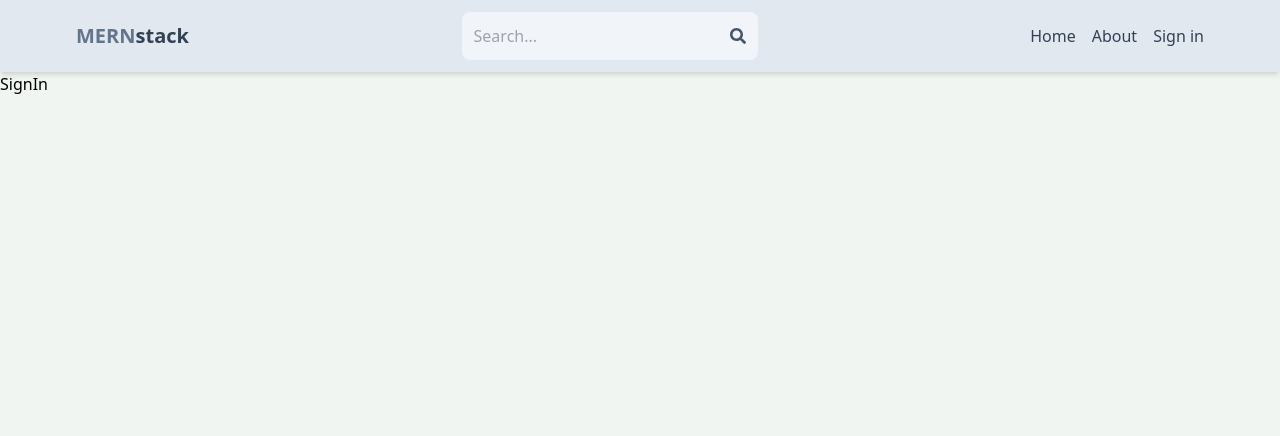
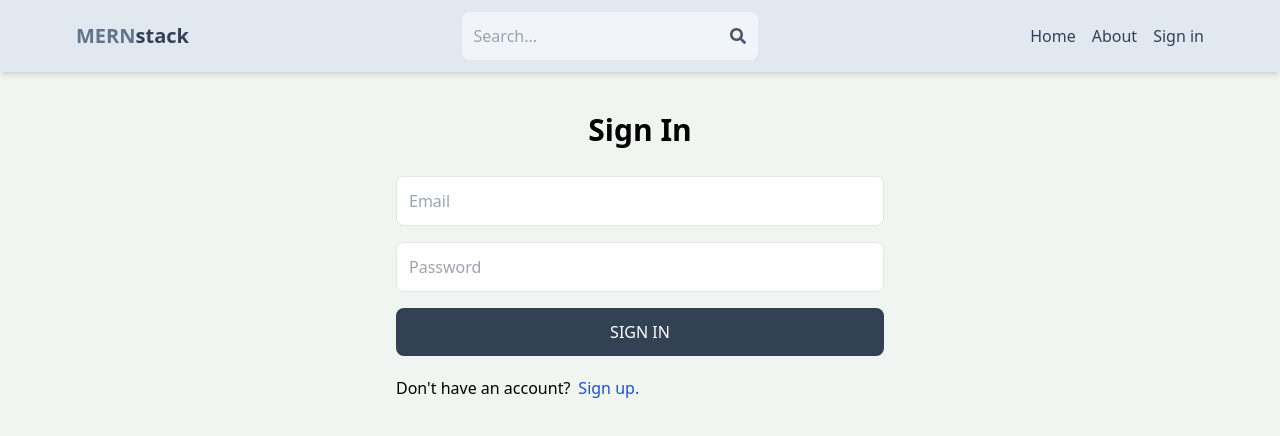
Before and after one commit to Dimterion/MERN-stack, a React (Vite) app in the folder client/: page /sign-in in a window 1280 px wide. Shown: the top 436 px of the page. Built offline with nearby package versions, Linux system fonts and the light colour scheme.

Commit message:
add sign in page functionality

```diff
--- a/client/src/pages/SignIn.jsx
+++ b/client/src/pages/SignIn.jsx
@@ -1,3 +1,85 @@
+import { useState } from "react";
+import { Link, useNavigate } from "react-router-dom";
+
 export default function SignIn() {
-  return <div>SignIn</div>;
+  const [formData, setFormData] = useState({});
+  const [error, setError] = useState(null);
+  const [loading, setLoading] = useState(false);
+
+  const navigate = useNavigate();
+
+  const handleChange = (e) => {
+    setFormData({
+      ...formData,
+      [e.target.id]: e.target.value,
+    });
+  };
+
+  const handleSubmit = async (e) => {
+    e.preventDefault();
+
+    try {
+      setLoading(true);
+
+      const res = await fetch("/api/auth/signin", {
+        method: "POST",
+        headers: {
+          "Content-Type": "application/json",
+        },
+        body: JSON.stringify(formData),
+      });
+
+      const data = await res.json();
+
+      console.log(data);
+
+      if (data.success === false) {
+        setLoading(false);
+        setError(data.message);
+        return;
+      }
+
+      setLoading(false);
+      setError(null);
+      navigate("/");
+    } catch (error) {
+      setLoading(false);
+      setError(error.message);
+    }
+  };
+
+  return (
+    <div className="p-3 max-w-lg mx-auto">
+      <h1 className="text-3xl text-center font-semibold my-7">Sign In</h1>
+      <form onSubmit={handleSubmit} className="flex flex-col gap-4">
+        <input
+          type="email"
+          placeholder="Email"
+          className="border p-3 rounded-lg"
+          id="email"
+          onChange={handleChange}
+        />
+        <input
+          type="password"
+          placeholder="Password"
+          className="border p-3 rounded-lg"
+          id="password"
+          onChange={handleChange}
+        />
+        <button
+          disabled={loading}
+          className="bg-slate-700 text-white p-3 rounded-lg uppercase hover:opacity-95 disabled:opacity-80"
+        >
+          {loading ? "Loading..." : "Sign In"}
+        </button>
+      </form>
+      <div className="flex gap-2 mt-5">
+        <p>Don{"'"}t have an account?</p>
+        <Link to="/sign-up">
+          <span className="text-blue-700">Sign up.</span>
+        </Link>
+      </div>
+      {error && <p className="text-red-500 mt-5">{error}</p>}
+    </div>
+  );
 }
```
